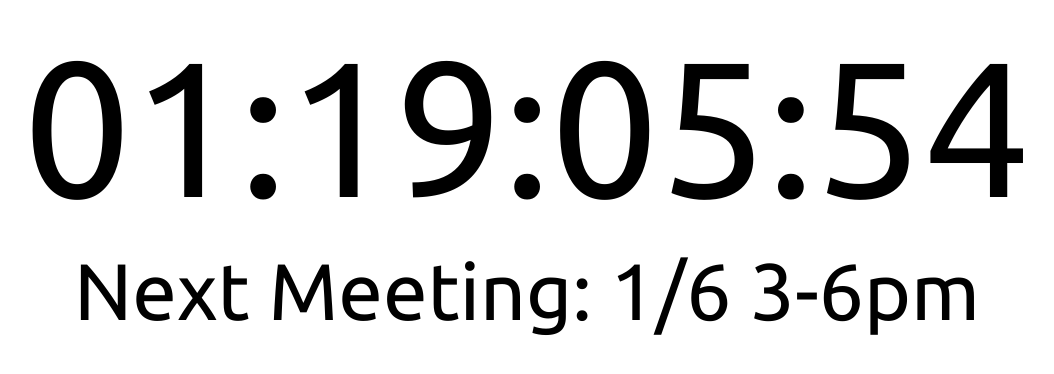
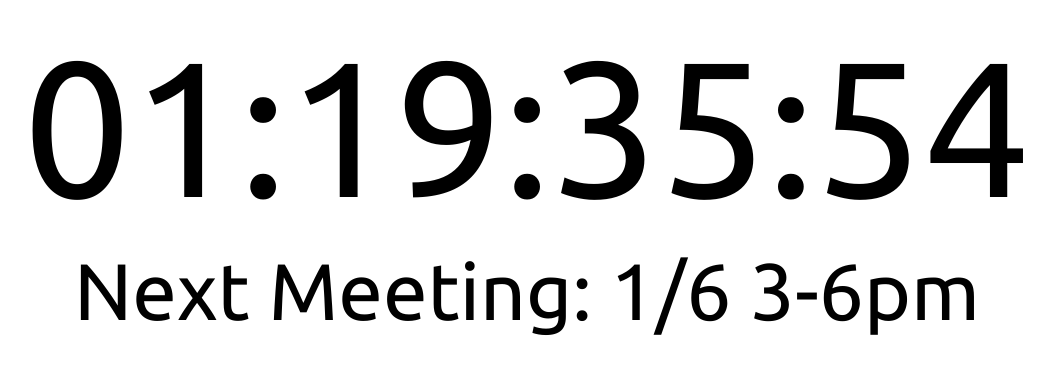
Before and after one commit to frc5806/ShopClock, a plain HTML site: page index.html in a window 1280 px wide. Shown: the part 224-598 px from the top of the page, without its empty margins (113-1167 px from the left). Drawn offline with Linux system fonts and the light colour scheme.

Commit message:
change reveal time to 10:30

```diff
--- a/index.html
+++ b/index.html
@@ -66,7 +66,7 @@
             setInterval(function() {
                 var date = new Date();
 
-                var timeLeft = getTimeRemaining(new Date(2017,0,7,10,0,0,0));
+                var timeLeft = getTimeRemaining(new Date(2017,0,7,10,30,0,0));
 
                 timeDiv.innerHTML = timeLeft.days + ":" + timeLeft.hours + ":" + timeLeft.minutes + ":" + timeLeft.seconds;
             },1000);
```
